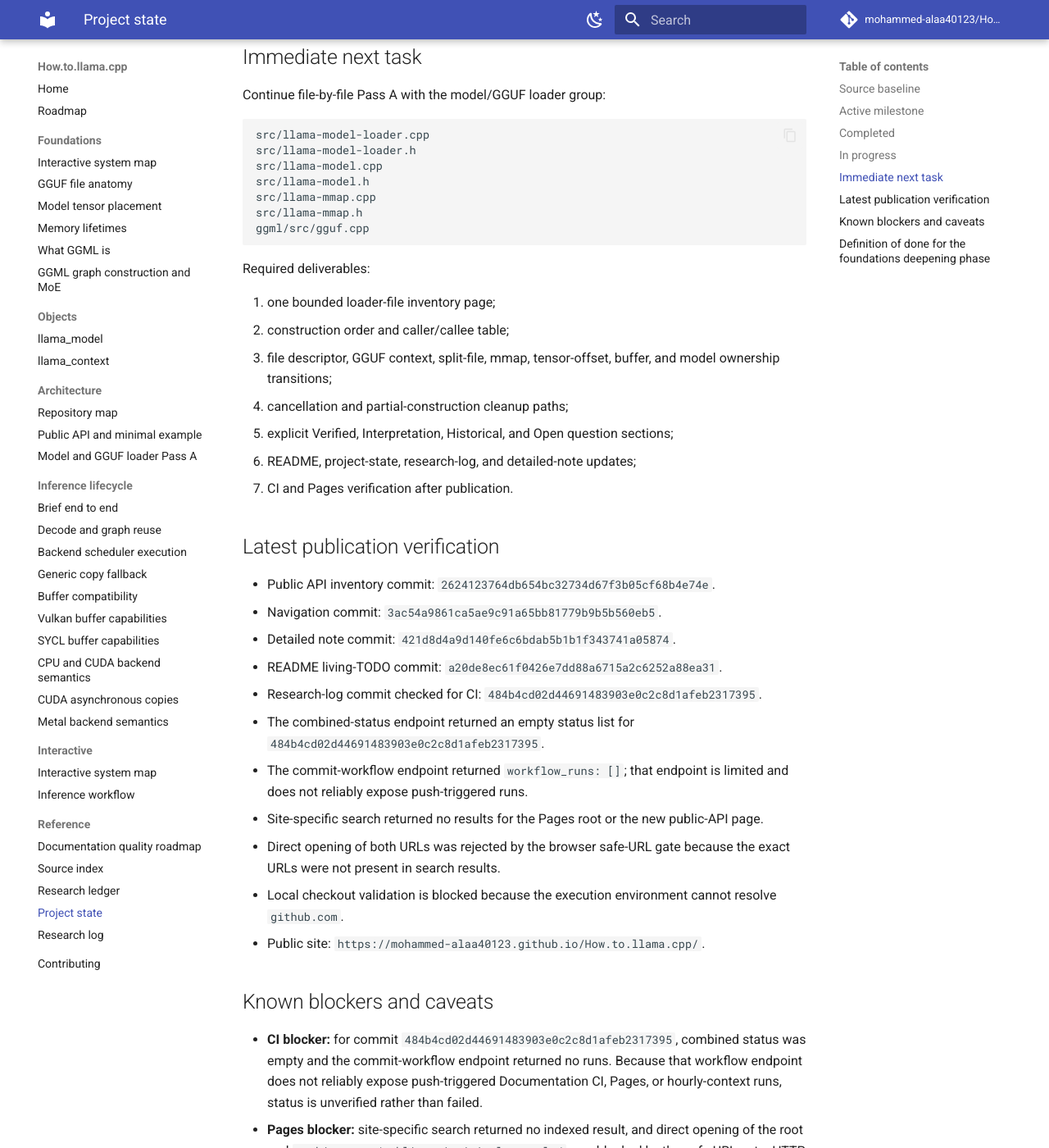
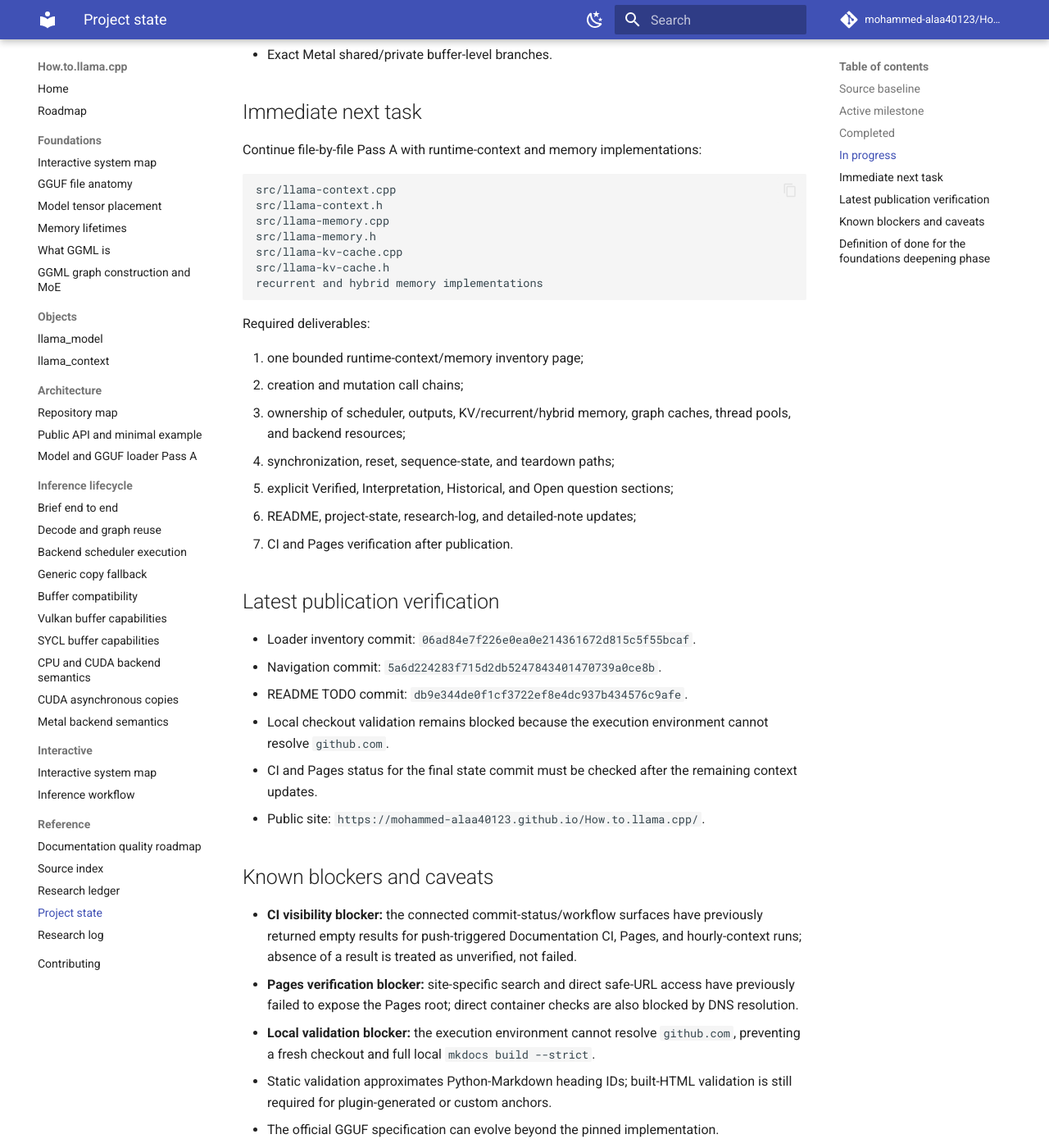
Before and after one commit to mohammed-alaa40123/How.to.llama.cpp, an MkDocs documentation site: the page built from docs/reference/project-state.md, in a window 1280 px wide and 1400 px high, scrolled down 1933 px. Shown: the whole window at 82% size. Built offline with MkDocs 1.6.1 and Material for MkDocs 9.7.7, drawn with Linux system fonts in a browser that asks for light colours; comment, search, counter and statistics services are not loaded; some of the changed text lies outside the part shown.

Commit message:
docs: update project state after loader Pass A

````diff
--- a/docs/reference/project-state.md
+++ b/docs/reference/project-state.md
@@ -36,11 +36,13 @@ Reconstruct llama.cpp from the source in two complementary directions:
 - Canonical memory-lifetime atlas and interactive ownership/lifetime overlay.
 - Static interactive-link validator, fixture tests, and Documentation CI integration.
 - Expanded four-pass roadmap: file inventory, subsystem grouping, cross-file composition, and complete workflow reconstruction.
-- File-by-file Pass A public API/minimal-example inventory covering `examples/simple/simple.cpp`, `include/llama.h`, `src/llama.cpp`, `src/llama-model.cpp`, and `src/llama-context.cpp`, with relationship diagram, ownership, error paths, synchronization, backend assumptions, and teardown.
+- File-by-file Pass A public API/minimal-example inventory.
+- File-by-file Pass A model/GGUF loader inventory covering construction order, split discovery, source offsets, file/mapping/buffer ownership, population paths, cancellation, synchronization, and partial cleanup.
 
 ## In progress
 
-- File-by-file Pass A for model/GGUF loader and runtime-context groups.
+- File-by-file Pass A for runtime-context and memory groups.
+- Exact `llama_model` implementation-member ownership and destruction ordering for retained mappings/buffers.
 - Exact line-level source citations and generated source-link checking for the graph-construction chapter.
 - Runtime evidence separating parsing, mapping/prefetch, page faults, reads, aliases, uploads, event waits, first-token access, KV/recurrent growth, activation peaks, and teardown.
 - Architecture-specific graph-builder, prefill/decode, KV/recurrent, and MoE extensions to the explorer.
@@ -48,46 +50,41 @@ Reconstruct llama.cpp from the source in two complementary directions:
 
 ## Immediate next task
 
-Continue file-by-file Pass A with the model/GGUF loader group:
+Continue file-by-file Pass A with runtime-context and memory implementations:
 
 ```text
-src/llama-model-loader.cpp
-src/llama-model-loader.h
-src/llama-model.cpp
-src/llama-model.h
-src/llama-mmap.cpp
-src/llama-mmap.h
-ggml/src/gguf.cpp
+src/llama-context.cpp
+src/llama-context.h
+src/llama-memory.cpp
+src/llama-memory.h
+src/llama-kv-cache.cpp
+src/llama-kv-cache.h
+recurrent and hybrid memory implementations
 ```
 
 Required deliverables:
 
-1. one bounded loader-file inventory page;
-2. construction order and caller/callee table;
-3. file descriptor, GGUF context, split-file, mmap, tensor-offset, buffer, and model ownership transitions;
-4. cancellation and partial-construction cleanup paths;
+1. one bounded runtime-context/memory inventory page;
+2. creation and mutation call chains;
+3. ownership of scheduler, outputs, KV/recurrent/hybrid memory, graph caches, thread pools, and backend resources;
+4. synchronization, reset, sequence-state, and teardown paths;
 5. explicit Verified, Interpretation, Historical, and Open question sections;
 6. README, project-state, research-log, and detailed-note updates;
 7. CI and Pages verification after publication.
 
 ## Latest publication verification
 
-- Public API inventory commit: `2624123764db654bc32734d67f3b05cf68b4e74e`.
-- Navigation commit: `3ac54a9861ca5ae9c91a65bb81779b9b5b560eb5`.
-- Detailed note commit: `421d8d4a9d140fe6c6bdab5b1b1f343741a05874`.
-- README living-TODO commit: `a20de8ec61f0426e7dd88a6715a2c6252a88ea31`.
-- Research-log commit checked for CI: `484b4cd02d44691483903e0c2c8d1afeb2317395`.
-- The combined-status endpoint returned an empty status list for `484b4cd02d44691483903e0c2c8d1afeb2317395`.
-- The commit-workflow endpoint returned `workflow_runs: []`; that endpoint is limited and does not reliably expose push-triggered runs.
-- Site-specific search returned no results for the Pages root or the new public-API page.
-- Direct opening of both URLs was rejected by the browser safe-URL gate because the exact URLs were not present in search results.
-- Local checkout validation is blocked because the execution environment cannot resolve `github.com`.
+- Loader inventory commit: `06ad84e7f226e0ea0e214361672d815c5f55bcaf`.
+- Navigation commit: `5a6d224283f715d2db5247843401470739a0ce8b`.
+- README TODO commit: `db9e344de0f1cf3722ef8e4dc937b434576c9afe`.
+- Local checkout validation remains blocked because the execution environment cannot resolve `github.com`.
+- CI and Pages status for the final state commit must be checked after the remaining context updates.
 - Public site: `https://mohammed-alaa40123.github.io/How.to.llama.cpp/`.
 
 ## Known blockers and caveats
 
-- **CI blocker:** for commit `484b4cd02d44691483903e0c2c8d1afeb2317395`, combined status was empty and the commit-workflow endpoint returned no runs. Because that workflow endpoint does not reliably expose push-triggered Documentation CI, Pages, or hourly-context runs, status is unverified rather than failed.
-- **Pages blocker:** site-specific search returned no indexed result, and direct opening of the root and `architecture/public-api-minimal-example/` was blocked by the safe-URL gate. HTTP status and rendered content remain unverified.
+- **CI visibility blocker:** the connected commit-status/workflow surfaces have previously returned empty results for push-triggered Documentation CI, Pages, and hourly-context runs; absence of a result is treated as unverified, not failed.
+- **Pages verification blocker:** site-specific search and direct safe-URL access have previously failed to expose the Pages root; direct container checks are also blocked by DNS resolution.
 - **Local validation blocker:** the execution environment cannot resolve `github.com`, preventing a fresh checkout and full local `mkdocs build --strict`.
 - Static validation approximates Python-Markdown heading IDs; built-HTML validation is still required for plugin-generated or custom anchors.
 - The official GGUF specification can evolve beyond the pinned implementation.
@@ -100,6 +97,7 @@ Required deliverables:
 - A conceptual layer stack is not a universal execution order for every architecture/backend combination.
 - APIs named `async` do not prove host-visible overlap.
 - The minimal example is a control-flow skeleton; several early-return paths rely on process exit rather than deterministic cleanup.
+- Loader cancellation is an explicit `false` return and must not be confused with exception unwinding.
 
 ## Definition of done for the foundations deepening phase
 
````
Also changed, not shown: other parts of docs/reference/project-state.md (+1 -1 lines).
